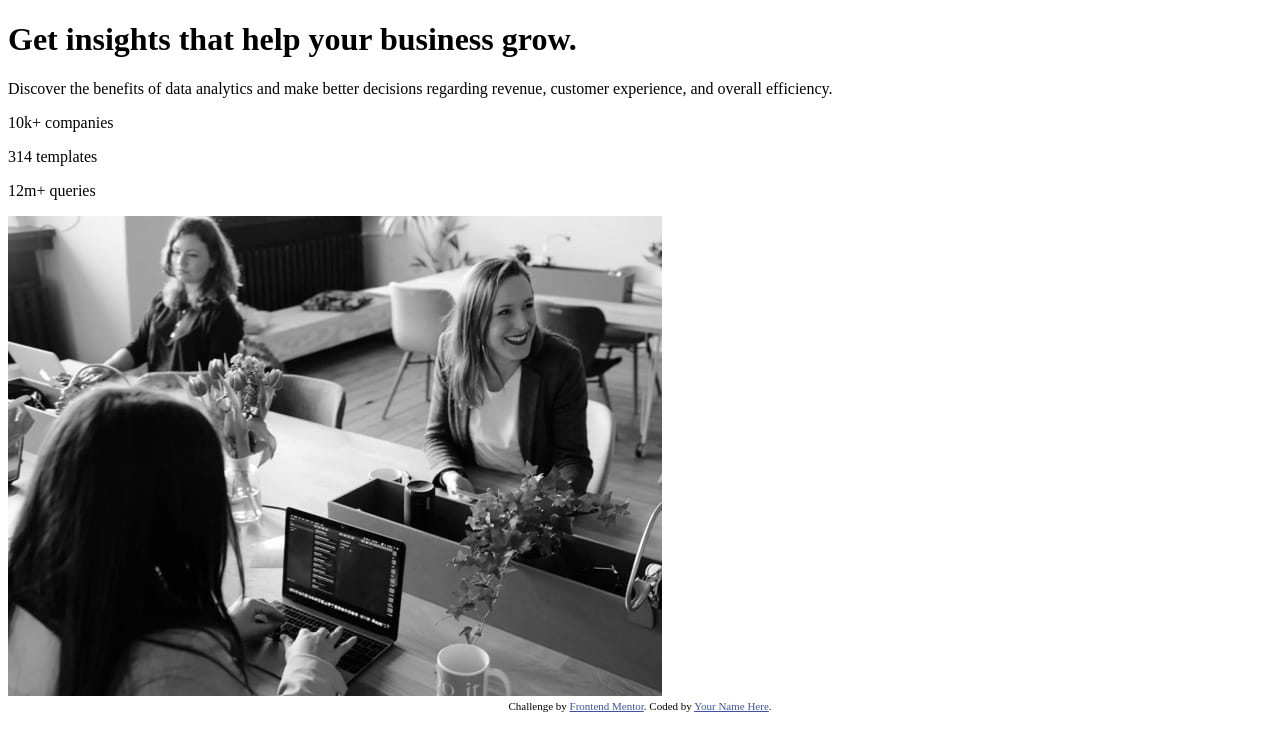
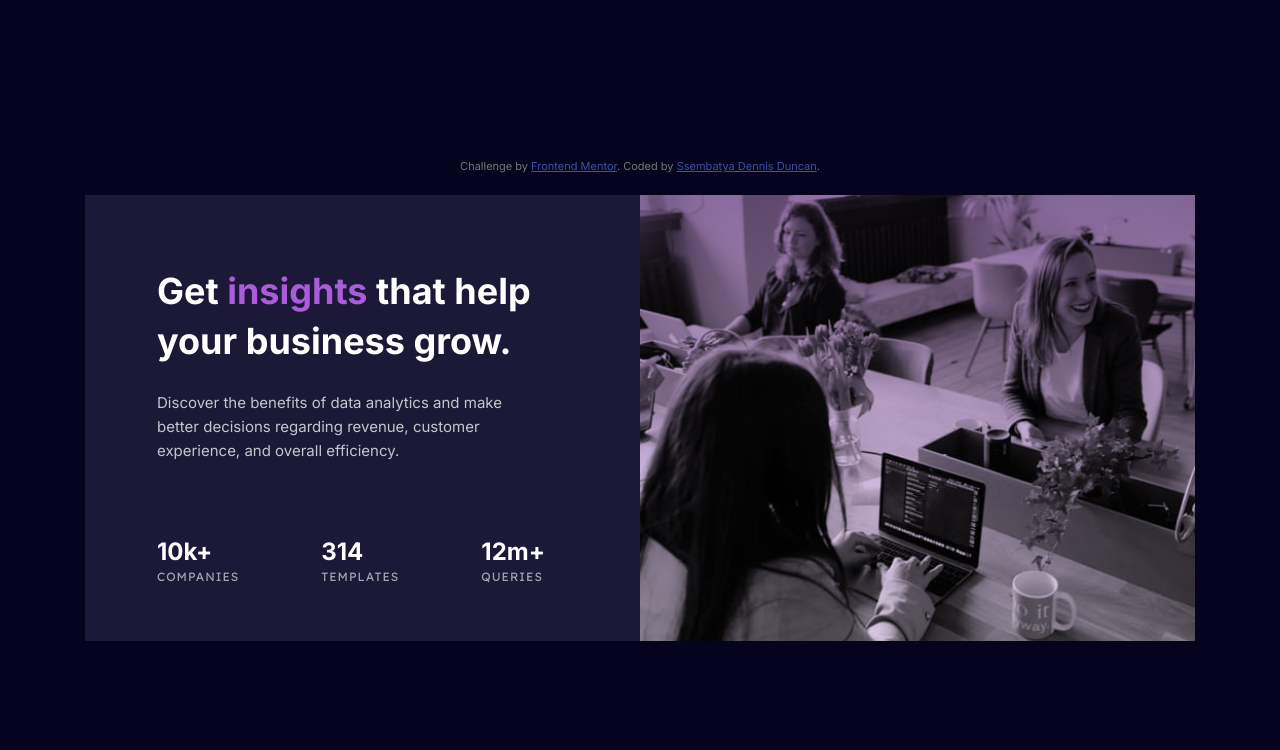
Before and after one commit to ssembatya-dennis/stats-preview-card-component, a plain HTML site: page index.html in a window 1280 px wide. Drawn offline with Linux system fonts and the light colour scheme.

Commit message:
style(Card layout): add styles to the card component to ensure that the desktop view looks figma perfect.

```diff
--- a/index.html
+++ b/index.html
@@ -12,6 +12,11 @@
       href="./images/favicon-32x32.png"
     />
 
+    <link
+      href="https://fonts.googleapis.com/css2?family=Inter:wght@100;200;300;400;500;600;700&family=Lexend+Deca:wght@100;200;300;400;500&display=swap"
+      rel="stylesheet"
+    />
+
     <title>Frontend Mentor | Stats preview card component</title>
 
     <link rel="stylesheet" href="style.css" />
@@ -21,7 +26,8 @@
       <div class="stats_card">
         <div class="card__details">
           <h1 class="card__heading">
-            Get insights that help your business grow.
+            Get <span class="heading_span">insights</span> that help your
+            business grow.
           </h1>
           <p class="card__text">
             Discover the benefits of data analytics and make better decisions
@@ -45,30 +51,14 @@
           </div>
         </div>
 
-        <div class="card__hero-image">
-          <picture>
-            <source
-              media="(max-width: 1200px)"
-              srcset="image-header-desktop.jpg"
-            />
-            <source
-              media="(max-width: 500px)"
-              srcset="image-header-mobile.jpg"
-            />
-            <img
-              src="images/image-header-mobile.jpg"
-              alt="card hero image"
-              class="card__hero-img"
-            />
-          </picture>
-        </div>
+        <div class="card__hero-image">&nbsp;</div>
       </div>
 
       <div class="attribution">
         Challenge by
         <a href="https://www.frontendmentor.io?ref=challenge" target="_blank"
           >Frontend Mentor</a
-        >. Coded by <a href="#">Your Name Here</a>.
+        >. Coded by <a href="#">Ssembatya Dennis Duncan</a>.
       </div>
     </main>
   </body>
--- a/style.css
+++ b/style.css
@@ -1,3 +1,120 @@
+/* Card styles */
+
+/*Reset styles*/
+*,
+*::before,
+*::after {
+  margin: 0;
+  padding: 0;
+  box-sizing: border-box;
+}
+
+html {
+  font-size: 62.5%;
+}
+
+body {
+  font-family: "Inter", "Lexend Deca", sans-serif;
+  font-weight: 400;
+  line-height: 1.4;
+  color: #777;
+  box-sizing: border-box;
+}
+
+/*Card Layout styles*/
+main {
+  width: 100%;
+  height: 100%;
+  min-height: 100vh;
+  display: flex;
+  flex-direction: column-reverse;
+  justify-content: center;
+  align-items: center;
+  gap: 2rem;
+  background-color: rgb(5, 3, 29);
+}
+
+.stats_card {
+  width: 111rem;
+  height: 44.6rem;
+  display: flex;
+  align-items: flex-start;
+  justify-content: space-between;
+}
+
+.card__details {
+  padding: 7.1rem 9.5rem 5.9rem 7.2rem;
+  width: 50%;
+  height: 100%;
+  background-color: #1b1937;
+}
+
+.card__stats {
+  width: 100%;
+  display: flex;
+  align-items: center;
+  justify-content: space-between;
+}
+
+.card__stats-info--num,
+.card__stats-info--text {
+  display: block;
+}
+
+.card__hero-image {
+  width: 50%;
+  height: 100%;
+  background: linear-gradient(rgba(72, 15, 107, 0.6), rgba(170, 92, 219, 0.2)),
+    url(./images/image-header-desktop.jpg);
+  background-blend-mode: multiply;
+  background-size: cover;
+  background-repeat: no-repeat;
+}
+
+/*Card Typography*/
+.card__heading {
+  font-family: "Inter";
+  font-style: normal;
+  font-weight: 700;
+  font-size: 3.6rem;
+  line-height: 1.4;
+  color: #fff;
+  margin-bottom: 2.5rem;
+}
+
+.heading_span {
+  color: #ab5cdb;
+}
+
+.card__text {
+  font-family: "Inter";
+  font-style: normal;
+  font-size: 1.5rem;
+  line-height: 1.6;
+  color: #fff;
+  opacity: 0.75;
+  margin-bottom: 7.2rem;
+}
+
+.card__stats-info--num {
+  font-family: "Inter";
+  font-style: normal;
+  font-weight: 700;
+  font-size: 2.4rem;
+  color: #fff;
+}
+
+.card__stats-info--text {
+  font-family: "Lexend Deca";
+  font-style: normal;
+  font-weight: 400;
+  font-size: 1.2rem;
+  letter-spacing: 1px;
+  text-transform: uppercase;
+  color: #fff;
+  opacity: 0.6;
+}
+
 .attribution {
   font-size: 11px;
   text-align: center;
```
